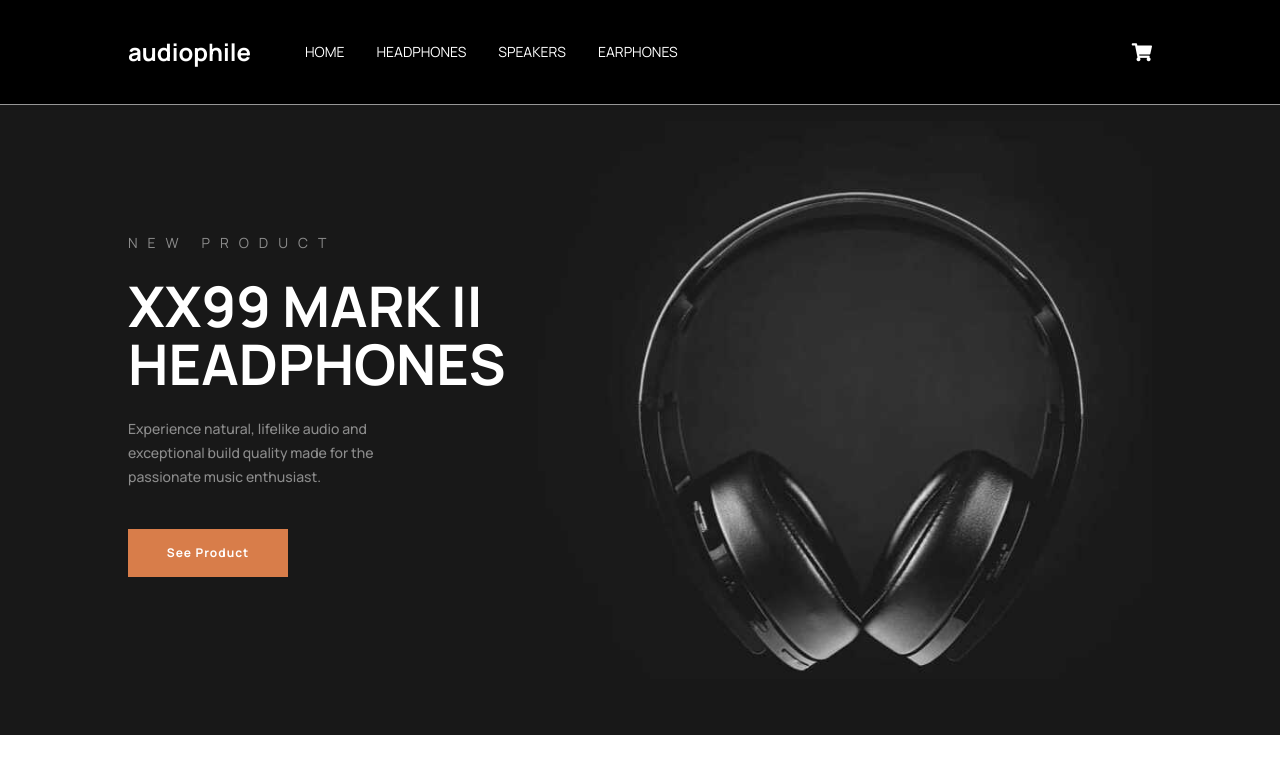
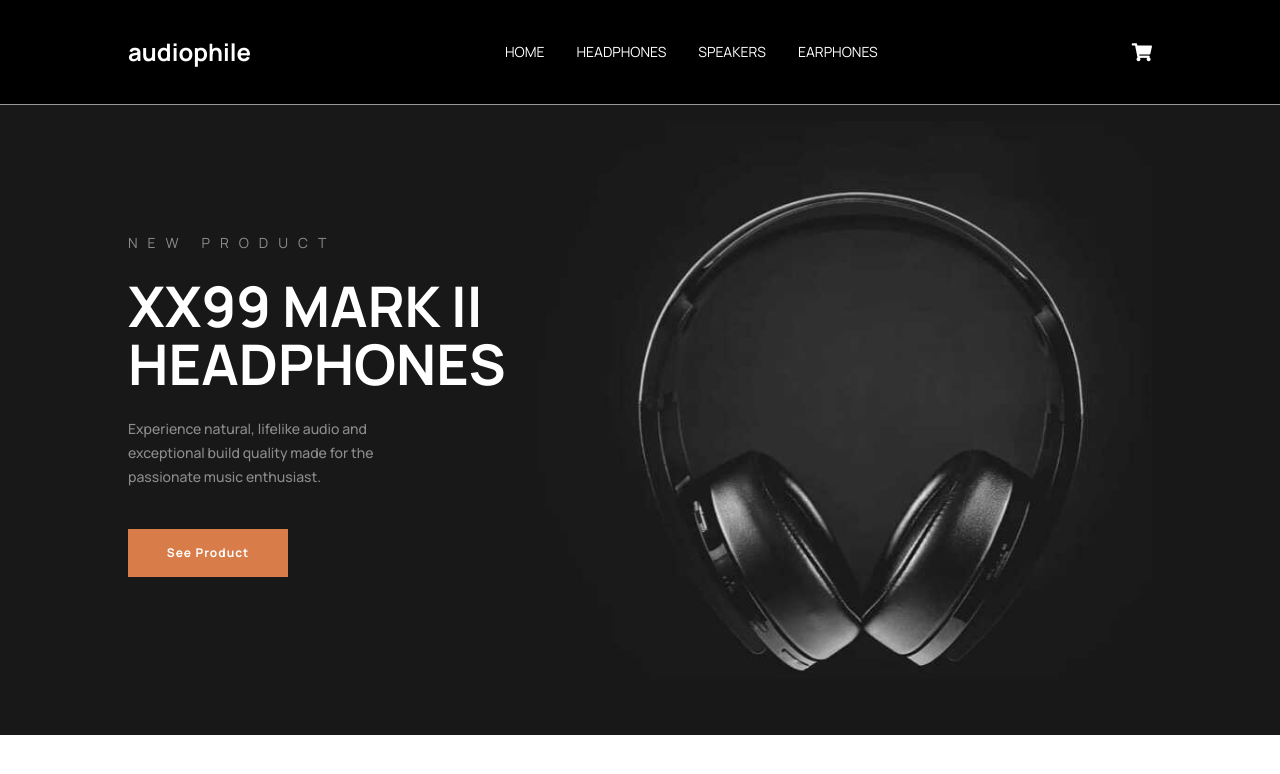
Before and after one commit to ArzCorp/audiophile-vue, a Vue app: page / in a window 1280 px wide. Shown: the top 774 px of the page. Built offline with nearby package versions, Linux system fonts and the light colour scheme.

Commit message:
🐛 fixed navbar responsive

```diff
--- a/src/components/Navbar.vue
+++ b/src/components/Navbar.vue
@@ -3,7 +3,7 @@
 		<ul
 			:class="[
 				openStyles,
-				'fixed z-[80] lg:static transition-transform duration-[700ms] top-0 left-0 bg-black min-w-[200px] min-h-screen lg:min-h-min px-3 lg:px-0 py-5 lg:py-0 flex-col lg:flex-row flex lg:items-center gap-8 text-sm',
+				'fixed z-[80] lg:static transition-transform duration-[700ms] lg:transition-none top-0 left-0 bg-black min-w-[200px] min-h-screen lg:min-h-min px-3 lg:px-0 py-5 lg:py-0 flex-col lg:flex-row flex lg:items-center gap-8 text-sm',
 			]"
 		>
 			<div class="lg:hidden">
@@ -28,8 +28,8 @@ export default {
 	},
 	computed: {
 		openStyles() {
-			if (this.isOpen) return 'transform-x-[200]'
-			return '-translate-x-[200px]'
+			if (this.isOpen) return 'transform-x-[200] lg:transform-x-[0px]'
+			return '-translate-x-[200px] lg:-translate-x-[0px]'
 		},
 	},
 }
```
